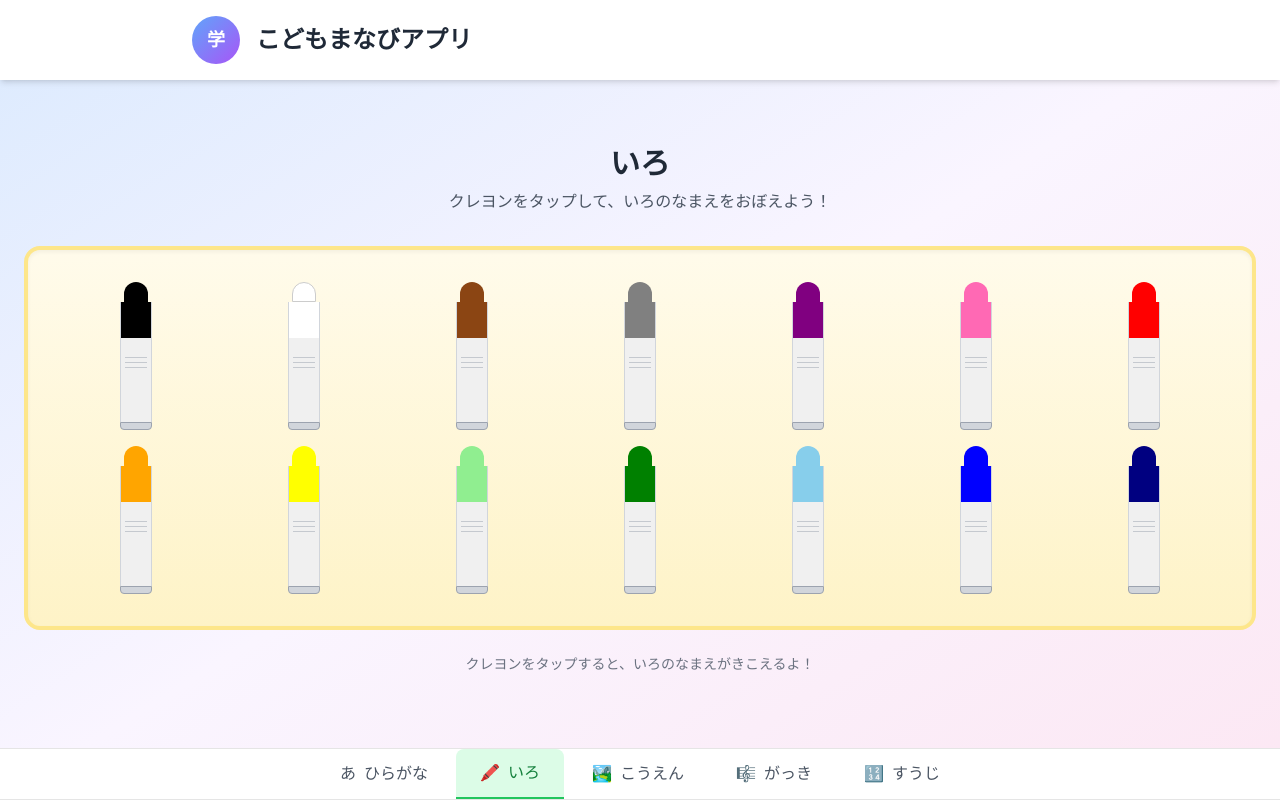
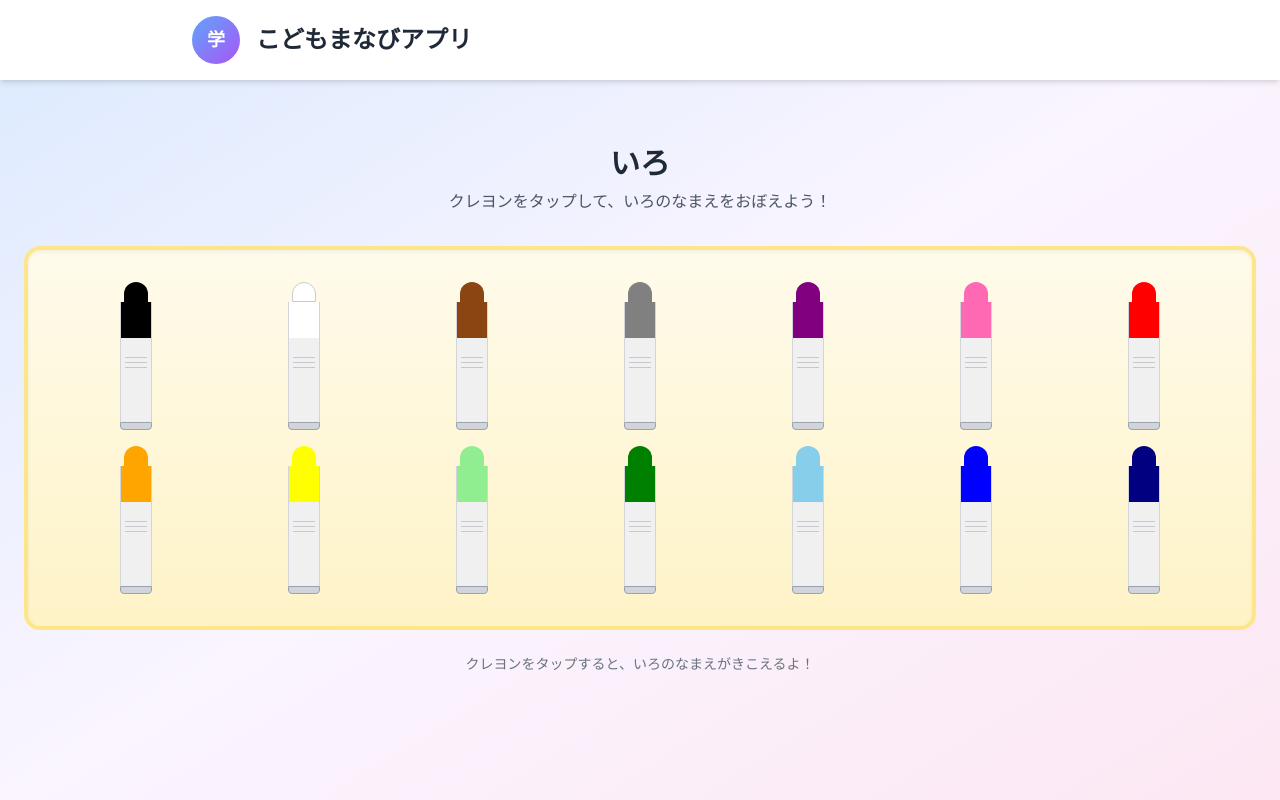
Before and after one commit to h-yabi2/kids-learning-app, a Next.js app: page / in a window 1280 px wide. Built offline with nearby package versions, Linux system fonts and the light colour scheme.

Commit message:
フッターを削除

```diff
--- a/app/page.tsx
+++ b/app/page.tsx
@@ -306,46 +306,6 @@ export default function ColorLearningApp() {
           </div>
         </div>
       )}
-
-      {/* Bottom Navigation */}
-      <div className="fixed bottom-0 left-0 right-0 bg-white border-t shadow-lg">
-        <div className="bg-white border-b">
-          <div className="max-w-4xl mx-auto px-4">
-            <div className="flex justify-center space-x-1">
-              {[
-                {
-                  id: "hiragana",
-                  label: "ひらがな",
-                  icon: "あ",
-                  active: false,
-                },
-                { id: "colors", label: "いろ", icon: "🖍️", active: false },
-                { id: "park", label: "こうえん", icon: "🏞️", active: false },
-                {
-                  id: "instruments",
-                  label: "がっき",
-                  icon: "🎼",
-                  active: false,
-                },
-                { id: "numbers", label: "すうじ", icon: "🔢", active: false },
-              ].map((tab) => (
-                <button
-                  key={tab.id}
-                  className={`px-6 py-3 rounded-t-lg font-medium transition-colors ${
-                    tab.id === activeTab
-                      ? "bg-green-100 text-green-700 border-b-2 border-green-500"
-                      : "text-gray-600 hover:bg-gray-50"
-                  }`}
-                  onClick={() => handleTabClick(tab.id)}
-                >
-                  <span className="mr-2">{tab.icon}</span>
-                  {tab.label}
-                </button>
-              ))}
-            </div>
-          </div>
-        </div>
-      </div>
     </div>
   );
 }
```
